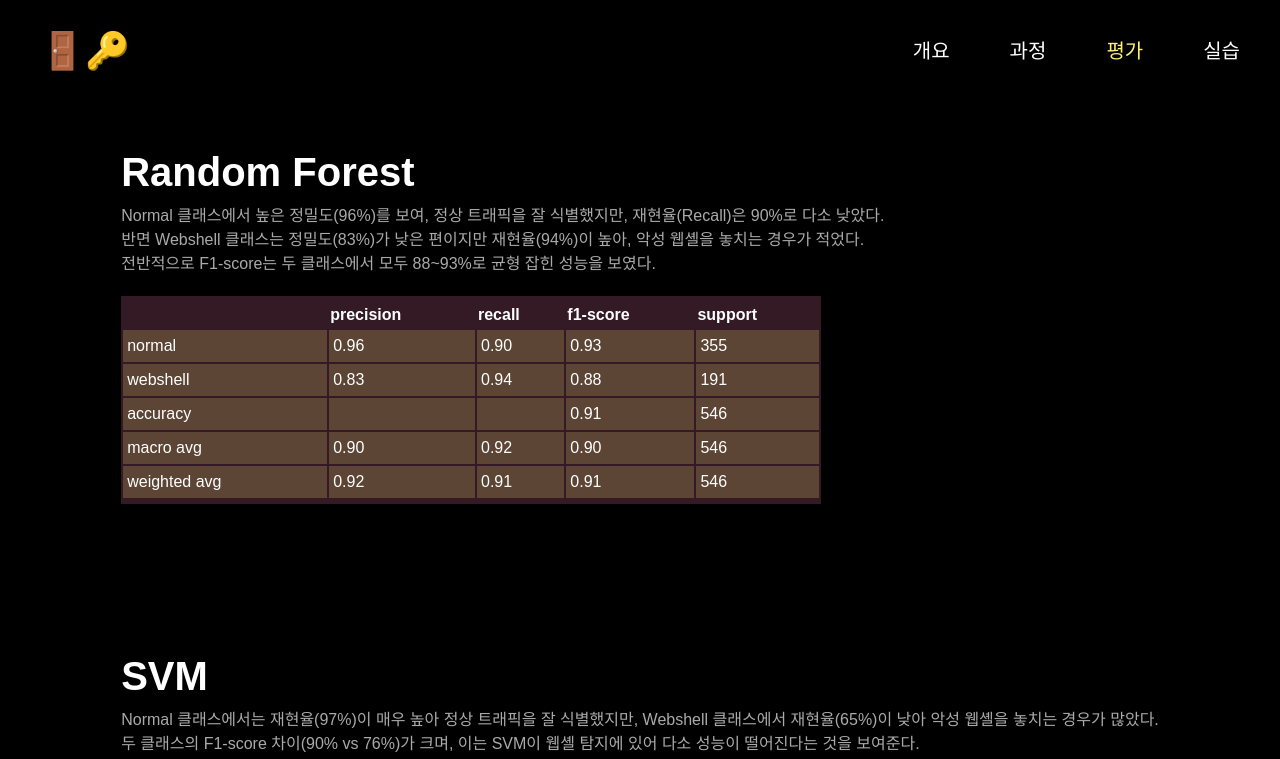
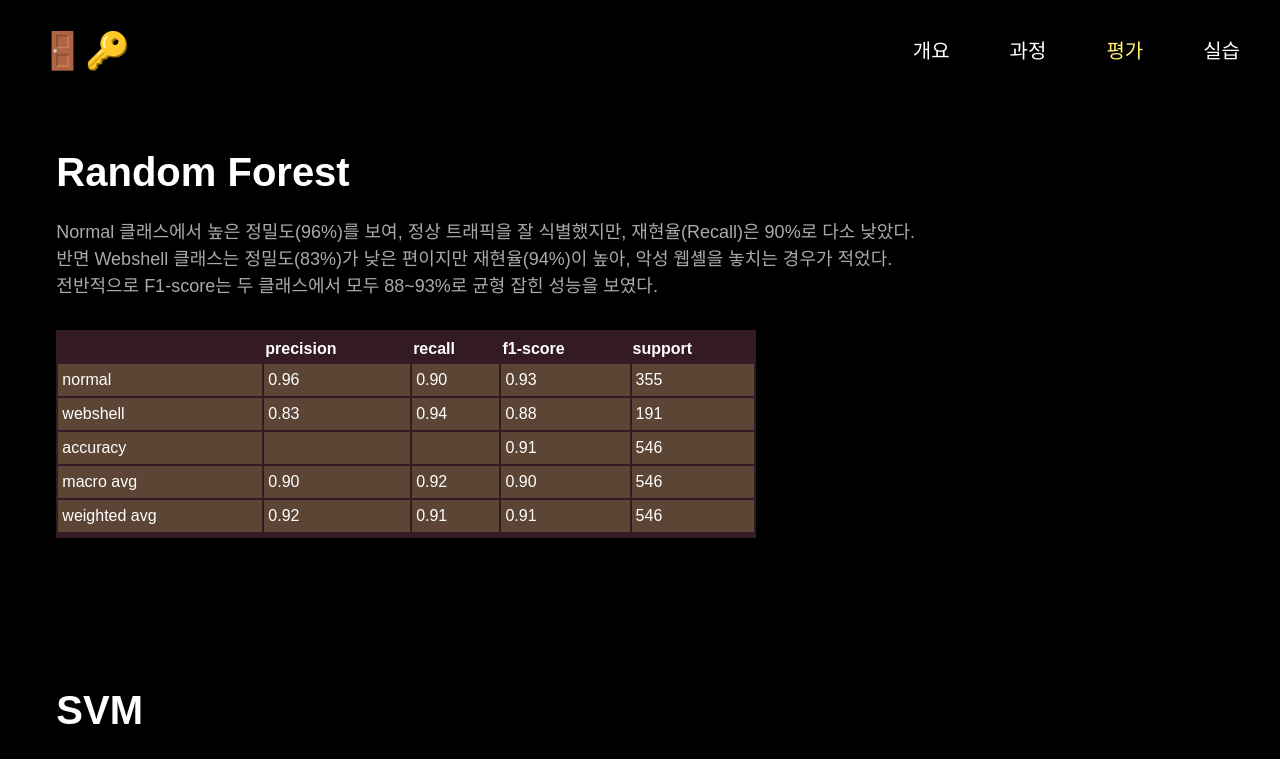
Before and after one commit to PNU-moonjigi/moonjigi-fe, a React (Vite) app: page /evaluation in a window 1280 px wide. Shown: the top 759 px of the page. Built offline with nearby package versions, Linux system fonts and the light colour scheme.

Commit message:
chore: 글씨 굵기 및 간격 조정

```diff
--- a/src/index.css
+++ b/src/index.css
@@ -1,7 +1,7 @@
 :root {
   font-family: Inter, system-ui, Avenir, Helvetica, Arial, sans-serif;
   line-height: 1.5;
-  font-weight: 400;
+  font-weight: 500;
 
   color-scheme: light dark;
   color: rgba(255, 255, 255, 0.87);
--- a/src/page/Evaluation/index.module.scss
+++ b/src/page/Evaluation/index.module.scss
@@ -7,15 +7,19 @@
 
 .title {
   margin: 10px;
+  margin-bottom: 25px;
   font-size: 40px;
 }
 .description {
   color: #aaa;
   margin: 10px;
+  font-size: 18px;
   padding-bottom: 10px;
   word-wrap: break-word;
   width: 100%;
   word-break: break-all;
+  margin-bottom: 20px;
+  line-height: 1.5;
 }
 table {
   //border: 1px solid #aaa;
--- a/src/page/Overview/index.module.scss
+++ b/src/page/Overview/index.module.scss
@@ -188,7 +188,7 @@ img {
 
 .textBox {
   font-size: 30px;
-  font-weight: 600;
+  font-weight: 800;
   border: 2px solid var(--main-color);
   border-radius: 30px;
   width: 100%;
```
